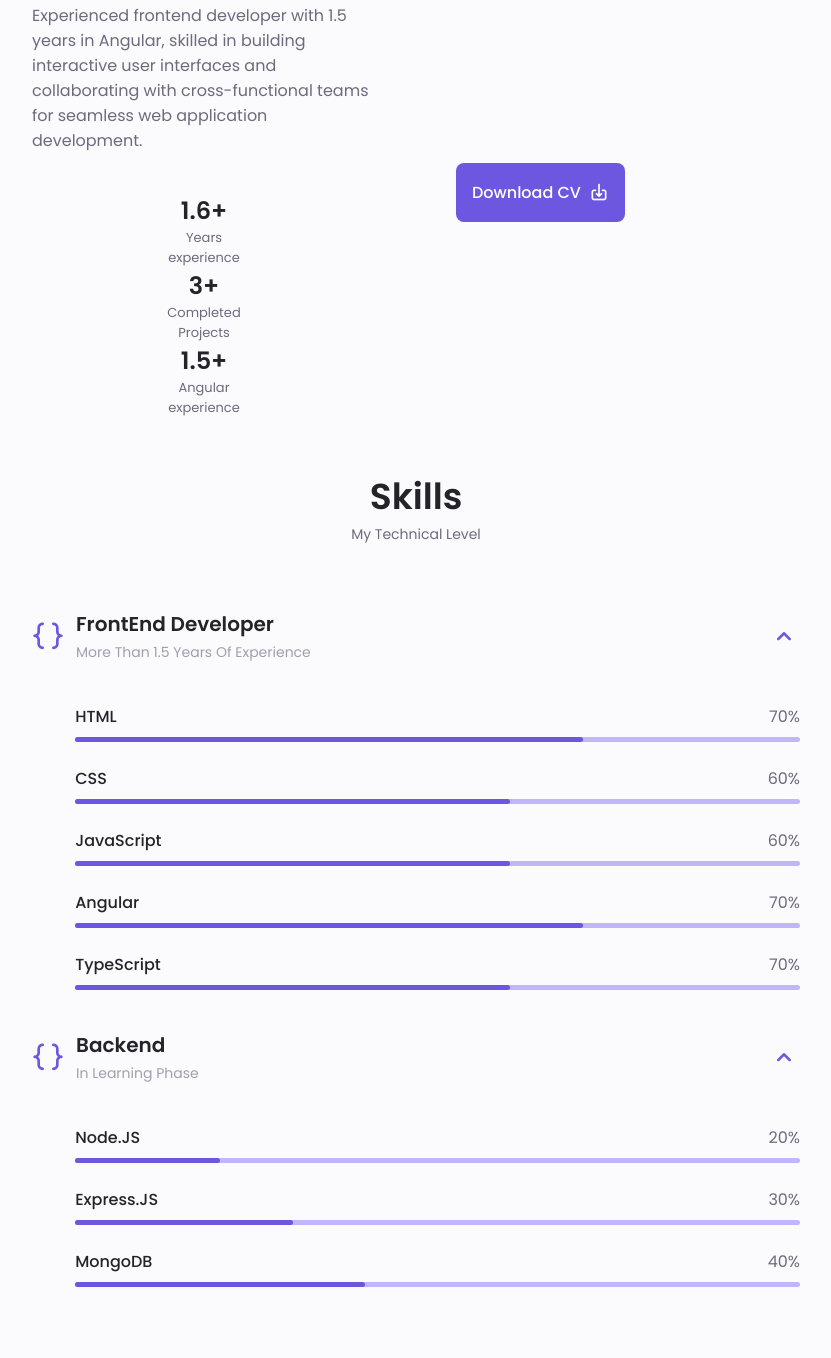
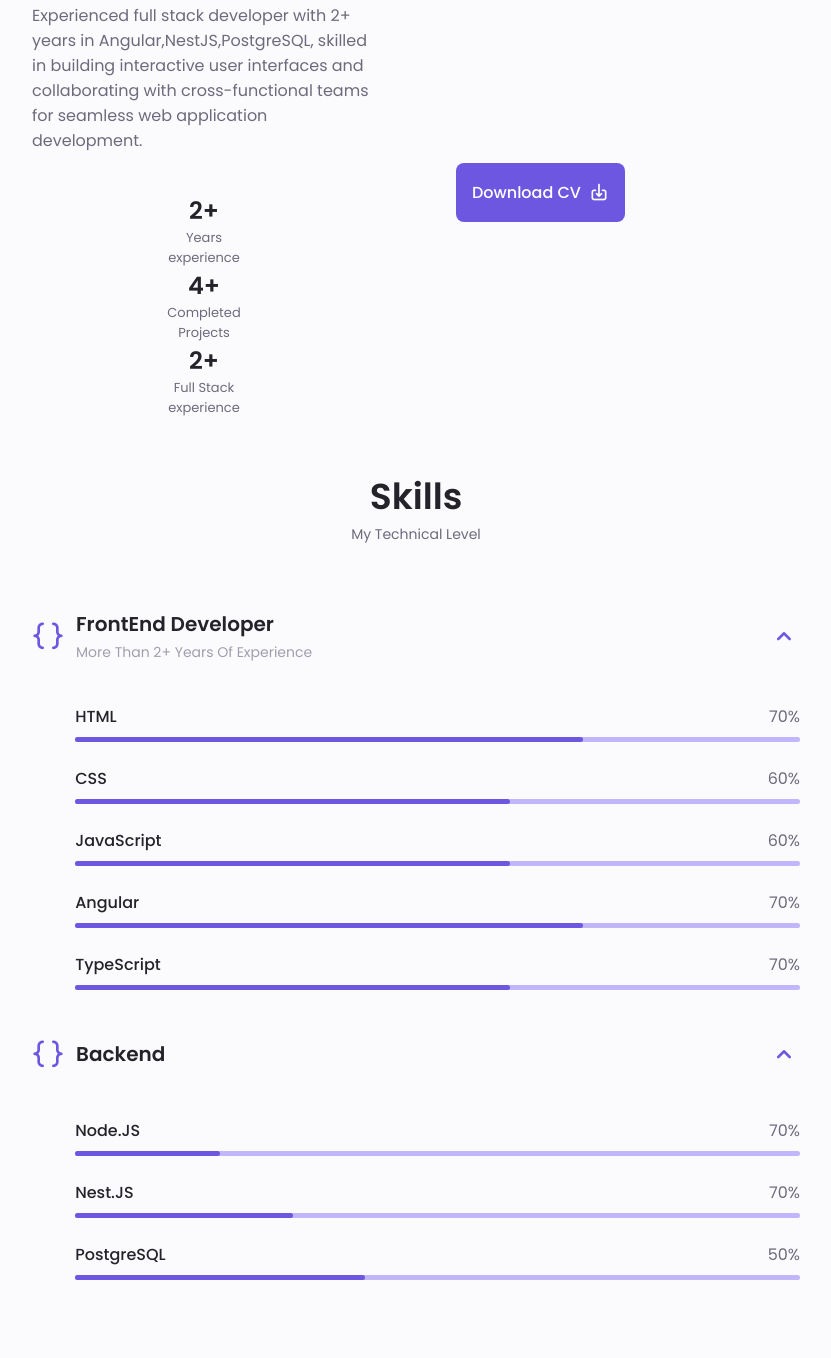
Before and after one commit to KetanVardekar/myNewPortfolio, a plain HTML site: page index.html in a window 1280 px wide. Shown: the part 602-1960 px from the top of the page, without its empty margins (224-1055 px from the left). Drawn offline with nearby package versions, Linux system fonts and the light colour scheme.

Commit message:
updatedResume

```diff
--- a/index.html
+++ b/index.html
@@ -106,9 +106,9 @@
                     </div>
                     <div class="home__data">
                         <h1 class="home__title">Hi, I'am Ketan</h1>
-                        <h3 class="home__subtitle">Front-End Developer</h3>
+                        <h3 class="home__subtitle">Full Stack Developer</h3>
                         <p class="home__description">
-                            1.5 years Experience in Angular,and Producing Quality Work
+                            2+ years Experience in Software Industry,and Producing Quality Work
                         </p>
                         <a href="#contact" class="button button--flex">
                             Contact Me <i class="uil uil-message button__icon"></i>
@@ -132,19 +132,20 @@
             <div class="about__container container grid">
                 <!-- <img src="assets/img/about.jpg" alt="" class="about__img"> -->
                 <div class="about__data">
-                    <p class="about__description">Experienced frontend developer with 1.5 years in Angular, skilled in building interactive user interfaces and collaborating with cross-functional teams for seamless web application development.
+                    <p class="about__description">Experienced full stack developer with 2+ years in Angular,NestJS,PostgreSQL, skilled in building interactive user interfaces and collaborating with cross-functional teams for seamless web application development.
                         <div>
-                            <span class="about__info-title">1.6+</span>
+                            <span class="about__info-title">2+</span>
                             <span class="about__info-name">Years <br> experience</span>
                         </div>
                         <div>
-                            <span class="about__info-title">3+</span>
+                            <span class="about__info-title">4+</span>
                             <span class="about__info-name">Completed <br> Projects</span>
                         </div>
                         <div>
-                            <span class="about__info-title">1.5+</span>
-                            <span class="about__info-name">Angular<br> experience</span>
+                            <span class="about__info-title">2+</span>
+                            <span class="about__info-name">Full Stack<br> experience</span>
                         </div>
+
                     </div>
                     <div class="about__buttons">
                         <a download="" href="assets/pdf/Ketan-Full-Stack-Developer.pdf" class="button button--flex">
@@ -167,7 +168,7 @@
                             <i class="uil uil-brackets-curly skills__icon"></i>
                             <div>
                                 <h1 class="skills__title">FrontEnd Developer</h1>
-                                <span class="skills__subtitle">More Than 1.5 Years Of Experience</span>
+                                <span class="skills__subtitle">More Than 2+ Years Of Experience</span>
                             </div>
                             <i class="uil uil-angle-down skills__arrow"></i>
                         </div>
@@ -225,7 +226,7 @@
                             <i class="uil uil-brackets-curly skills__icon"></i>
                             <div>
                                 <h1 class="skills__title">Backend</h1>
-                                <span class="skills__subtitle">In Learning Phase</span>
+
                             </div>
                             <i class="uil uil-angle-down skills__arrow"></i>
                         </div>
@@ -233,7 +234,7 @@
                             <div class="skills__data">
                                 <div class="skills__titles">
                                     <h3 class="skills__name">Node.JS</h3>
-                                    <span class="skills__number">20%</span>
+                                    <span class="skills__number">70%</span>
                                 </div>
                                 <div class="skills__bar">
                                     <span class="skills__percentage skills__nodejs"></span>
@@ -241,8 +242,8 @@
                             </div>
                             <div class="skills__data">
                                 <div class="skills__titles">
-                                    <h3 class="skills__name">Express.JS</h3>
-                                    <span class="skills__number">30%</span>
+                                    <h3 class="skills__name">Nest.JS</h3>
+                                    <span class="skills__number">70%</span>
                                 </div>
                                 <div class="skills__bar">
                                     <span class="skills__percentage skills__expressjs"></span>
@@ -250,8 +251,8 @@
                             </div>
                             <div class="skills__data">
                                 <div class="skills__titles">
-                                    <h3 class="skills__name">MongoDB</h3>
-                                    <span class="skills__number">40%</span>
+                                    <h3 class="skills__name">PostgreSQL</h3>
+                                    <span class="skills__number">50%</span>
                                 </div>
                                 <div class="skills__bar">
                                     <span class="skills__percentage skills__mongodb"></span>
@@ -360,19 +361,33 @@
                             </div>
                             <div>
                                 <span class="qualification__rounder"></span>
-                                <span class="qualification__line" style="height: 0%!important;"></span>
+                                <span class="qualification__line"></span>
                             </div>
                             <div>
                                 <h3 class="qualification__title">Front-End Developer</h3>
                                 <span class="qualification__subtitle">Glory Autotech LLP</span>
                                 <div class="qualification__calendar">
                                     <i class="uil uil-calendar-alt"></i>
-                                    Sep 2022-Present
+                                    Sep 2022-Aug 2023
                                 </div>
                             </div>
 
                         </div>
-
+<!--==================== QUALIFICATION 3====================-->
+                        <div class="qualification__data">
+                            <div>
+                                <h3 class="qualification__title">Full Stack Developer</h3>
+                                <span class="qualification__subtitle">Logwintech Pvt Limited</span>
+                                <div class="qualification__calendar">
+                                    <i class="uil uil-calendar-alt"></i>
+                                    Sep 2023-Present
+                                </div>
+                            </div>
+                            <div>
+                                <span class="qualification__rounder"></span>
+                                <span class="qualification__line"  style="height: 0% !important;"></span>
+                            </div>
+                        </div>
 
                     </div>
                 </div>
@@ -556,7 +571,7 @@
             <div class="footer__container container grid">
                 <div>
                     <h1 class="footer__title">Ketan</h1>
-                    <span class="footer__subtitle">Frontend Developer</span>
+                    <span class="footer__subtitle">Full Stack Developer</span>
                 </div>
                 <ul class="footer__links">
                     <!-- <li>
```
